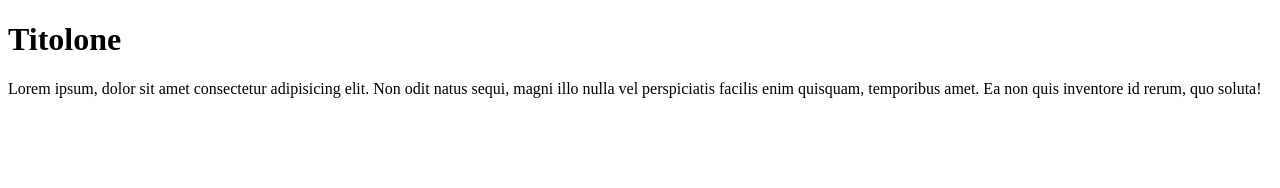
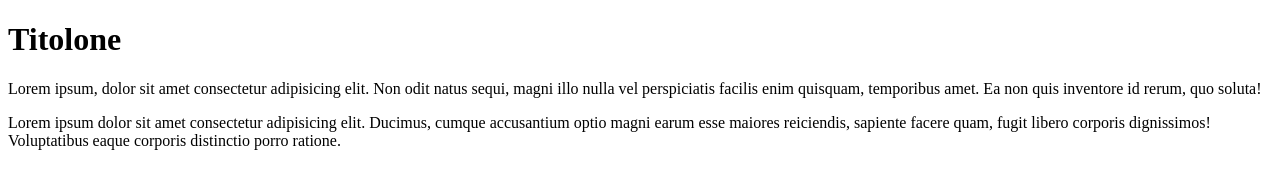
Before and after one commit to Mattia-Rollo/prova-2-git-stage-commit, a plain HTML site: page index.html in a window 1280 px wide. Drawn offline with Linux system fonts and the light colour scheme.

Commit message:
add secondo P

```diff
--- a/index.html
+++ b/index.html
@@ -11,5 +11,8 @@
     <p>
         Lorem ipsum, dolor sit amet consectetur adipisicing elit. Non odit natus sequi, magni illo nulla vel perspiciatis facilis enim quisquam, temporibus amet. Ea non quis inventore id rerum, quo soluta!
     </p>
+    <p>
+        Lorem ipsum dolor sit amet consectetur adipisicing elit. Ducimus, cumque accusantium optio magni earum esse maiores reiciendis, sapiente facere quam, fugit libero corporis dignissimos! Voluptatibus eaque corporis distinctio porro ratione.
+    </p>
 </body>
 </html>
```
